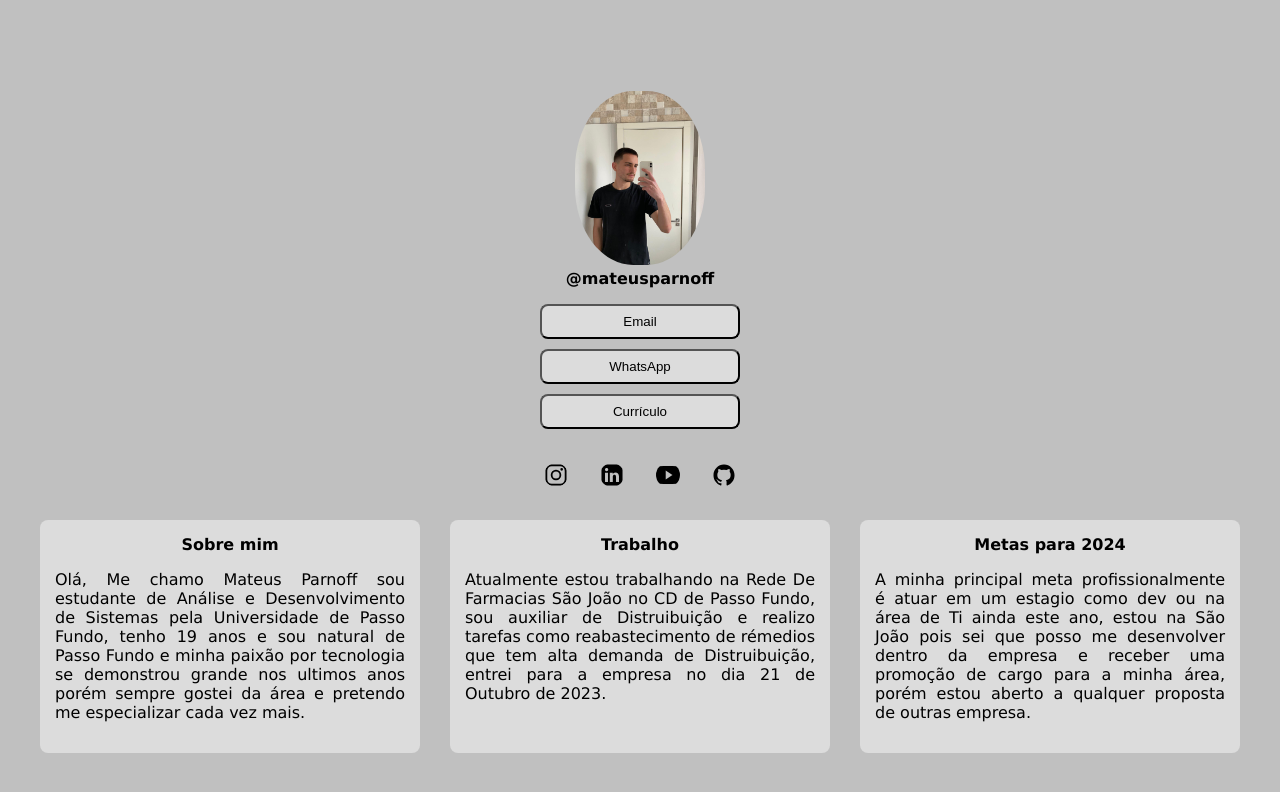
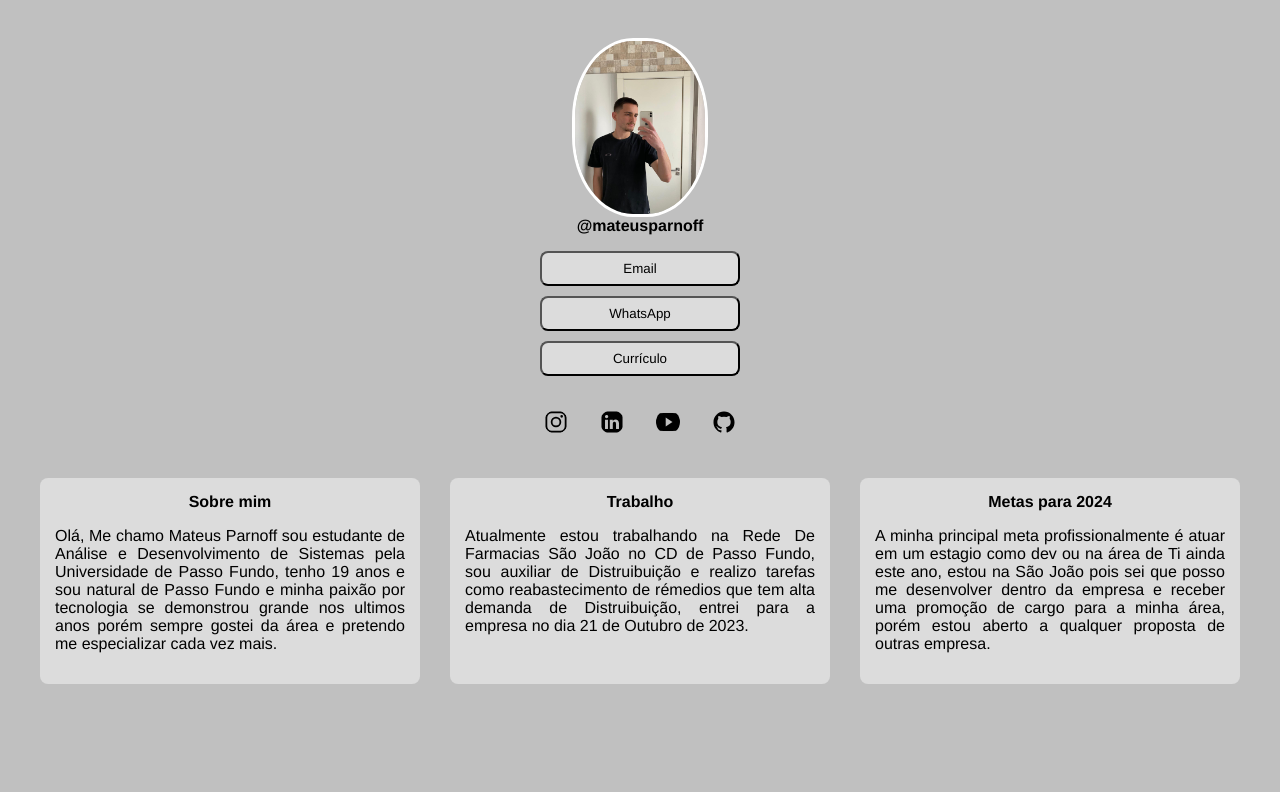
Before and after one commit to 1MateusParnoff/1MateusParnoff.github.io, a plain HTML site: page index.html in a window 1280 px wide. Drawn offline with nearby package versions, Linux system fonts and the light colour scheme.

Commit message:
Atualizações no codigo
Reparo principalmente no css, existia diversos erros no codigo

```diff
--- a/index.html
+++ b/index.html
@@ -22,9 +22,13 @@
                 <strong><p>@mateusparnoff</p></strong>
             </div>
 
+            <div id="contato" >
+
                 <a href="mailto:mateusparnoff16@gmail.com"><button id="email">Email</button></a>
                 <a href="https://wa.me/5554999585168" target="_blank" ><button id="whats">WhatsApp</button></a>
-                <a href="./Currículo Mateus Parnoff.pdf" target="_blank" ><button id="telegram">Currículo</button></a>
+                <a href="./Currículo Mateus Parnoff.pdf" target="_blank" ><button id="curriculo">Currículo</button></a>
+
+            </div>
 
             <div id="icones">
                 <a href="https://www.instagram.com/mateusparnooff/" target="_blank"><ion-icon id="insta" name="logo-instagram"></ion-icon></a>
--- a/style.css
+++ b/style.css
@@ -1,6 +1,14 @@
+* {
+    font-family:'Franklin Gothic Medium', 'Arial Narrow', Arial, sans-serif
+
+}
+
 body {
     background-color: #C0C0C0;
-    font-family: Verdana, Geneva, Tahoma, sans-serif;
+    display: flex;
+    justify-content: center;
+    align-items: center;
+    flex-direction: column;
 }
 
 img {
@@ -8,30 +16,35 @@ img {
     height: auto;
     border-radius: 45%;
     width: 130px;
+    border: 3px solid white;
+}
+
+#imgb {
+    display: flex;
+    justify-content: center;
+    align-items: center;
 }
 
 #container {
-    display: flex;
-    flex-direction: column;
-    align-items: center;
-    justify-content: center;
-    position: absolute;
-    top: 38%;
-    left: 50%;
-    transform: translate(-50%,-50%);
     width: 350px;
-    height: 500px;
+    height: 440px;
+    margin-top: 30px;
 }
 
-#email,#whats,#telegram {
+#contato {
+    text-align: center;
+}
+
+#email,#whats,#curriculo {
     border-radius: 8px;
     width: 200px;
     height: 35px;
     margin-bottom: 10px;
     background-color: #DCDCDC;
+    color: black;
 }
 
-#email:hover, #telegram:hover, #whats:hover {
+#email:hover, #curriculo:hover, #whats:hover {
     background-color: rgb(255, 255, 255, 2);
     cursor: pointer;
     transition: 1s;
@@ -44,6 +57,7 @@ p {
 
 #icones {
     display: flex;
+    justify-content: center;
     gap: 32px;
     font-size: 24px;
     padding: 24px 0;
@@ -52,6 +66,7 @@ p {
 #git, #youtube, #linkedin, #insta {
     color: black;
     border-radius: 50%;
+    transition: 0.8s;
 }
 
 #git:hover, #youtube:hover, #linkedin:hover, #insta:hover {
@@ -63,9 +78,8 @@ p {
 
 .texto {
     display: flex;
-    justify-content: center;
-    margin-top: 520px;
     gap: 30px;
+    margin-top: 0px;
 }
 
 #sobremim {
```
